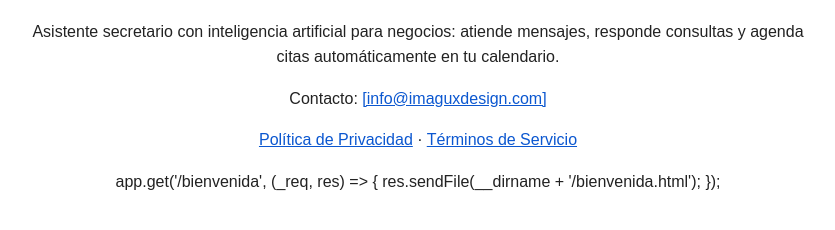
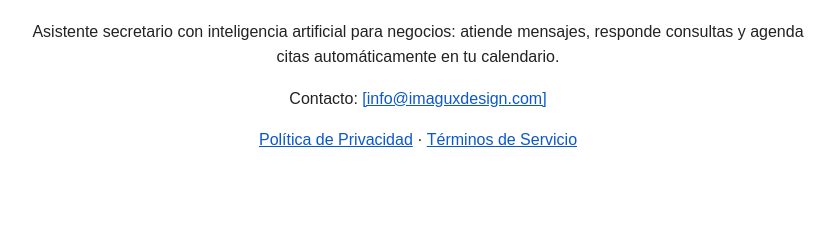
Before and after one commit to dannysmazorra-sketch/legal, a plain HTML site: page index.html in a window 1280 px wide. Shown: the part 114-344 px from the top of the page, without its empty margins (222-1057 px from the left). Drawn offline with Linux system fonts and the light colour scheme.

Commit message:
Update index.html

```diff
--- a/index.html
+++ b/index.html
@@ -16,6 +16,3 @@
 <p><a href="privacidad.html">Política de Privacidad</a> · <a href="terminos.html">Términos de Servicio</a></p>
 </body>
 </html>
-app.get('/bienvenida', (_req, res) => {
-  res.sendFile(__dirname + '/bienvenida.html');
-});
```
